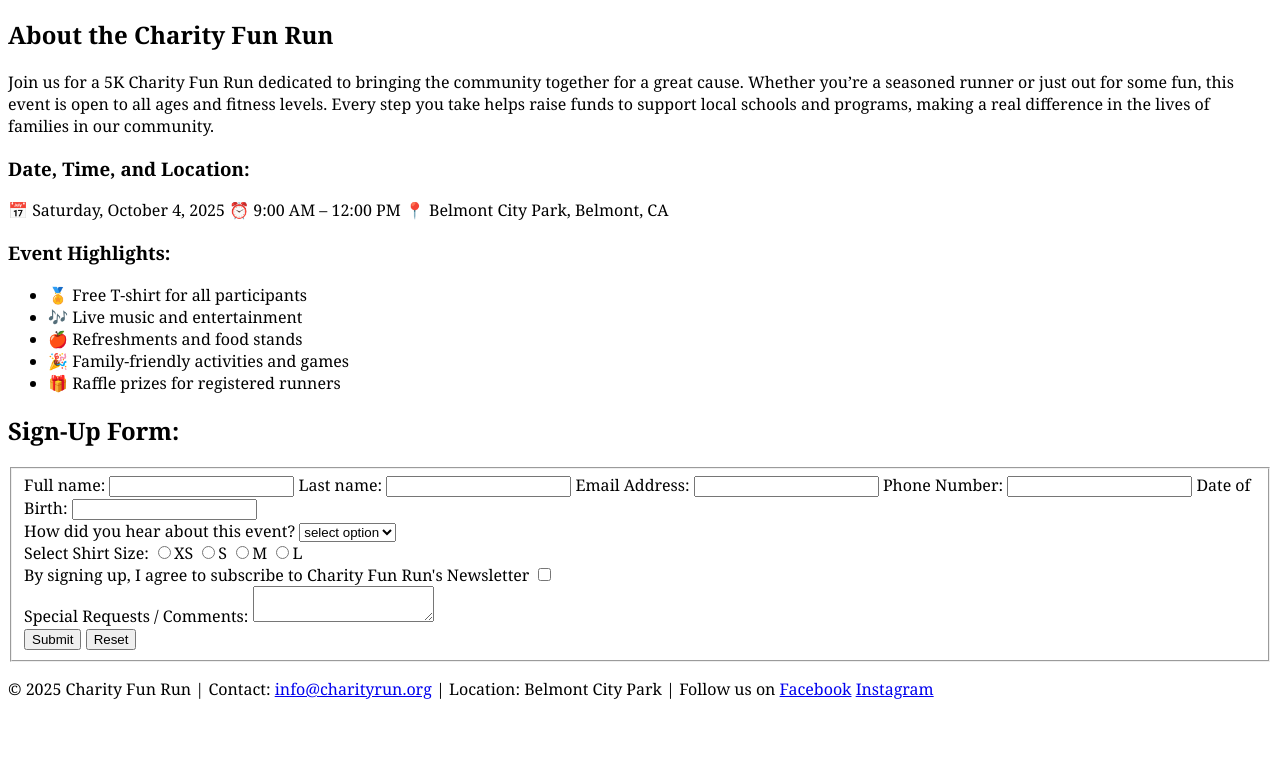
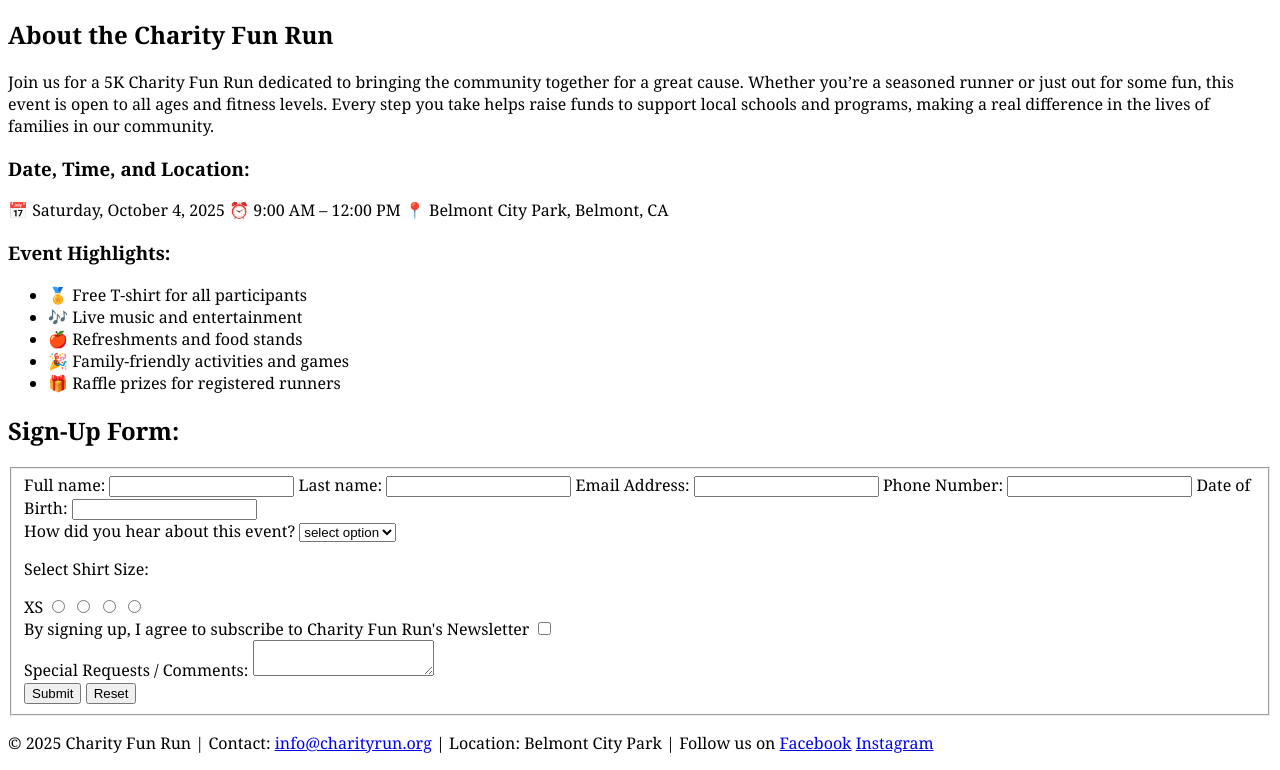
Before and after one commit to ediajiatas-gif/Event-Signup-Page-Project, a plain HTML site: page index.html in a window 1280 px wide. Shown: the part 810-1580 px from the top of the page. Before the commit the page ends 1526 px from the top, so only its background shows below. Drawn offline with Linux system fonts and the light colour scheme.

Commit message:
updated labels for Sign up form

```diff
--- a/index.html
+++ b/index.html
@@ -74,17 +74,18 @@
         </div>
 
         <div>
-          <label for="shirt-size">Select Shirt Size:</label>
-          <input type="radio" id="XS" name="shirt-size">XS</input>
+          <p>Select Shirt Size:</p>
+          <label for="XS">XS</label>
+          <input type="radio" id="XS" name="shirt-size" value="XS">
 
-          <label for="shirt-size"></label>
-          <input type="radio" id="S" name="shirt-size">S</input>
+          <label for="S"></label>
+          <input type="radio" id="S" name="shirt-size" value="S">
 
-          <label for="shirt-size"></label>
-          <input type="radio" id="M" name="shirt-size">M</input>
+          <label for="M"></label>
+          <input type="radio" id="M" name="shirt-size" value="M">
 
-          <label for="shirt-size"></label>
-          <input type="radio" id="L" name="shirt-size">L</input>
+          <label for="L"></label>
+          <input type="radio" id="L" name="shirt-size" value="L">
         </div>
 
         <div class="agreeterms">
```
